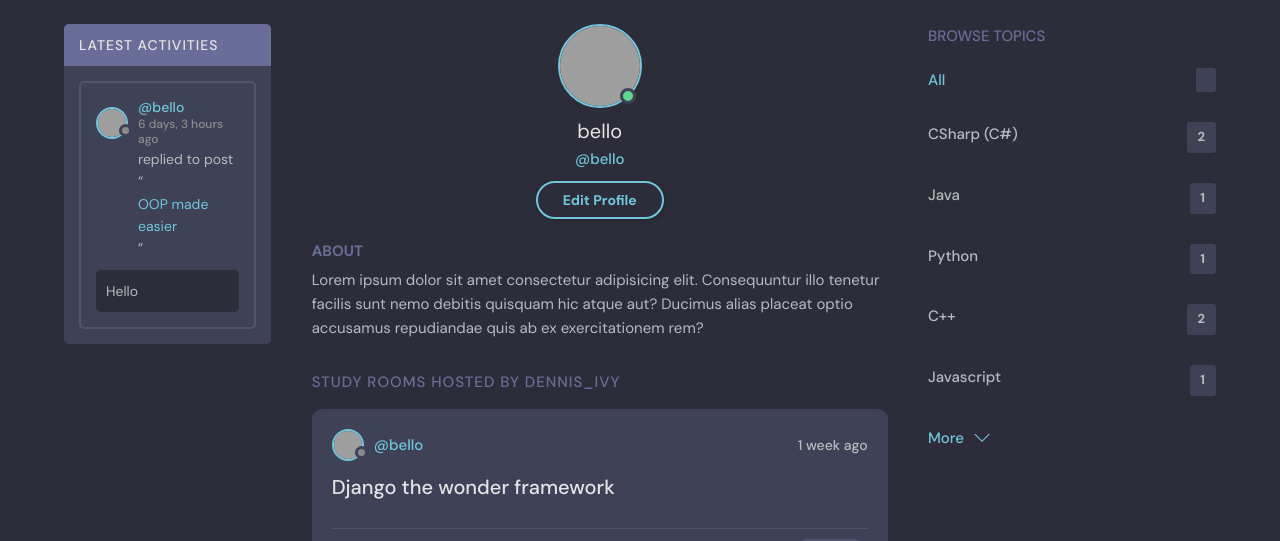
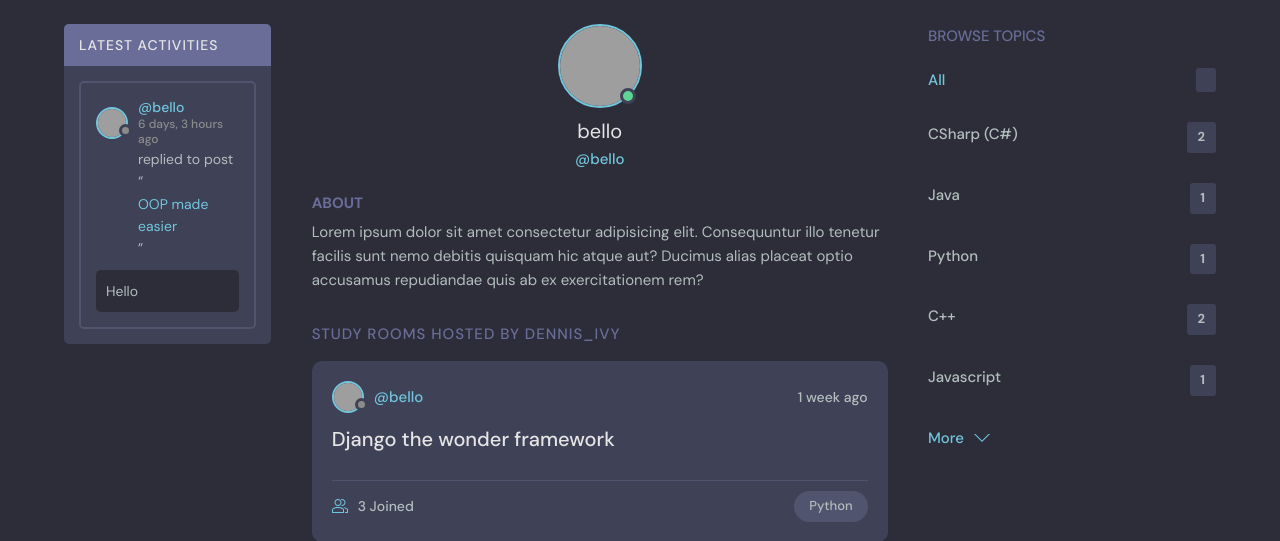
Before and after one commit to DevLarry/chatBuddy, a Django app: page /profile/2 in a window 1280 px wide. Shown: the part 76-617 px from the top of the page. Run offline with Django 4.2, Linux system fonts and the light colour scheme; data comes from the database, SQL or seed files in the repository; both versions use the stored data as it was after the commit; grey boxes are pictures that could not be loaded.

Commit message:
Edited profile page

```diff
--- a/baseApp/templates/base/profile.html
+++ b/baseApp/templates/base/profile.html
@@ -16,7 +16,9 @@
         <div class="profile__info">
           <h3>{{user.username}}</h3>
           <p>@{{user.username}}</p>
-          <a href="edit-user.html" class="btn btn--main btn--pill">Edit Profile</a>
+          {%if user.username == request.user.username%}
+          <a href="{% url 'edit_user' %}" class="btn btn--main btn--pill">Edit Profile</a>
+          {%endif%}
         </div>
         <div class="profile__about">
           <h3>About</h3>
```
Also changed, not shown: db.sqlite3.
